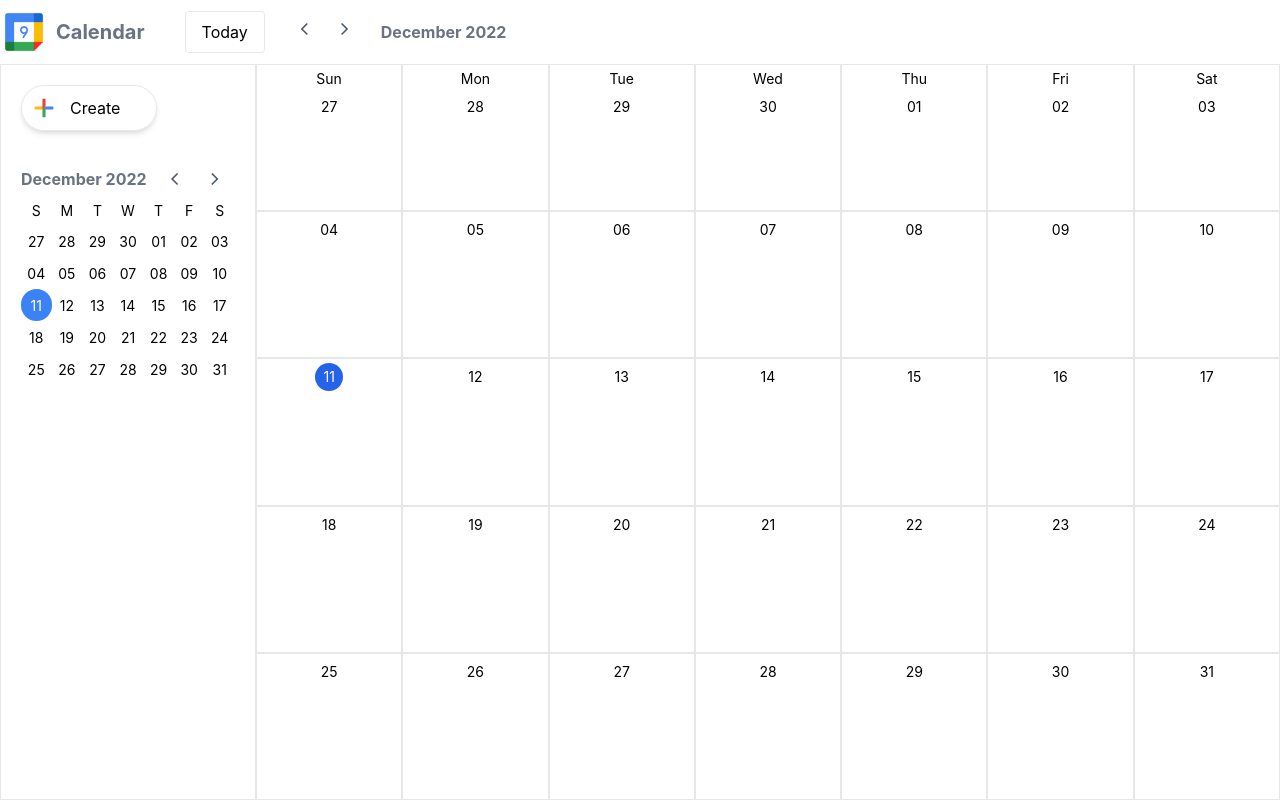
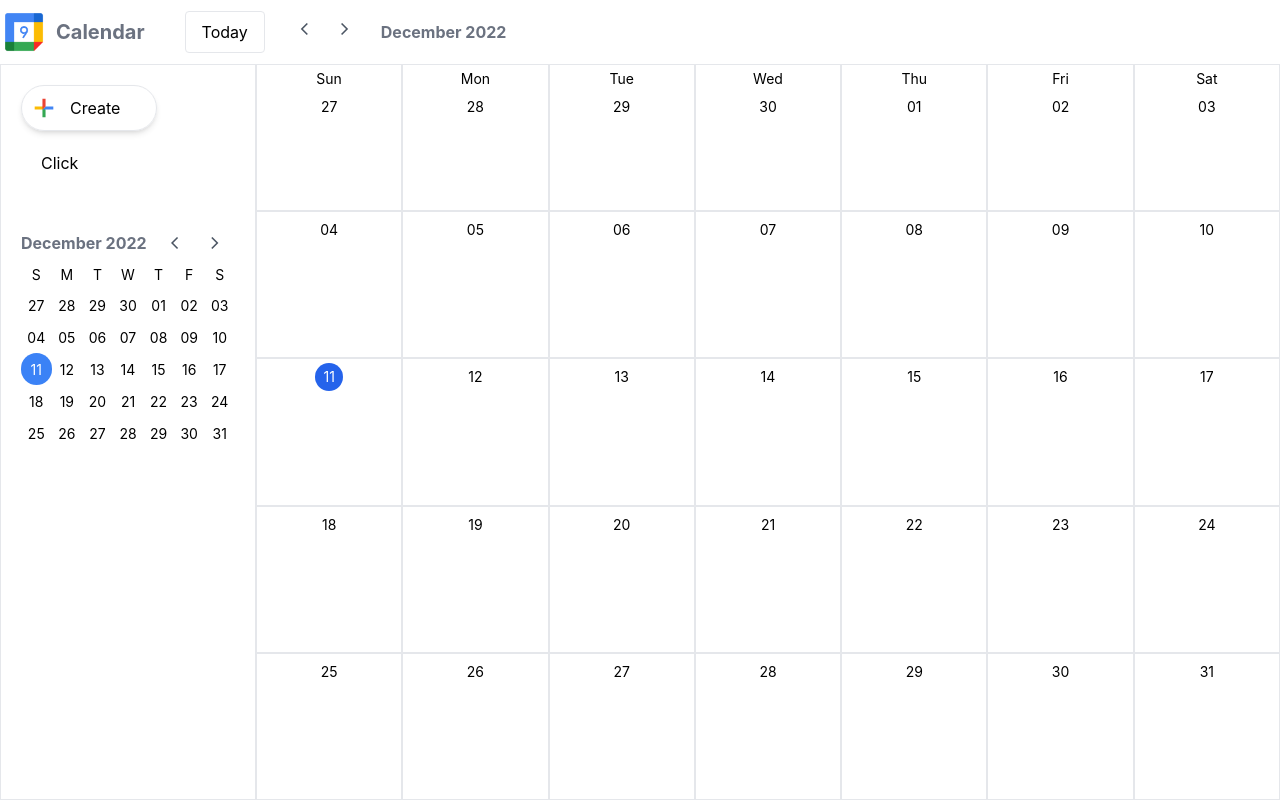
Before and after one commit to Siful-Bappy/Google-Calendar-Project, a React (Create React App) app: page / in a window 1280 px wide. Built offline with nearby package versions, Linux system fonts and the light colour scheme.

Commit message:
toggling of state is successfully complete

```diff
--- a/src/App.js
+++ b/src/App.js
@@ -6,11 +6,10 @@ import Sidebar from "./components/Sidebar";
 import Month from "./components/Month";
 import { useContext, useEffect, useState } from "react";
 import GlobalContext from "./context/GlobalContext";
+import EventModel from "./components/EventModel";
 
 function App() {
-  // console.table(getMonth());
-  const {monthIndex} = useContext(GlobalContext);
-  // console.log(monthIndex);
+  const {monthIndex, showEventModel, setShowEventModel} = useContext(GlobalContext);
   const [currentMonth, setCurrentMonth] = useState(getMonth());
   useEffect(() => {
     setCurrentMonth(getMonth(monthIndex))
@@ -18,6 +17,7 @@ function App() {
 
   return (
     <div className="h-screen flex flex-col">
+      { showEventModel && <EventModel></EventModel>}
       <CalendarHeader></CalendarHeader>
       <div className="flex flex-1">
         <Sidebar></Sidebar>
--- a/src/components/CreateEvent.js
+++ b/src/components/CreateEvent.js
@@ -1,13 +1,27 @@
-import React from 'react';
-import plusImg from "../assets/plus.svg"
+import React, { useContext, useState } from "react";
+import plusImg from "../assets/plus.svg";
+import GlobalContext from "../context/GlobalContext";
 
 const CreateEvent = () => {
-    return (
-        <button className='border p-2 rounded-full flex items-center shadow-md hover:shadow-2xl'>
-            <img src={plusImg} alt="" className='w-7 h-7'/>
-            <span className='pl-3 pr-7'>Create</span>
-        </button>
-    );
+  const { setShowEventModel } = useContext(GlobalContext);
+  const [click, setClick] = useState(false);
+  return (
+    <div>
+      <button
+        onClick={() => setShowEventModel(click)}
+        className="border p-2 rounded-full flex items-center shadow-md hover:shadow-2xl"
+      >
+        <img src={plusImg} alt="" className="w-7 h-7" />
+        <span className="pl-3 pr-7">Create</span>
+      </button>
+      <button
+        onClick={() => setClick(!click)}
+        className="rounded border-red-700 p-5 hover:text-red-700"
+      >
+        {click ? "Remove" : "Click"}
+      </button>
+    </div>
+  );
 };
 
 export default CreateEvent;
--- /dev/null
+++ b/src/components/EventModel.js
@@ -0,0 +1,22 @@
+import React, { useContext } from 'react';
+import GlobalContext from '../context/GlobalContext';
+
+const EventModel = () => {
+    const {setShowEventModel} = useContext(GlobalContext)
+    return (
+        <div  className='h-screen w-full fixed left-0 top-0 flex justify-center items-center'>
+            <form className='bg-white rounded-lg shadow-2xl w-1/4'>
+                <header className='bg-gray-100 px-4 py-2 flex justify-between item-center'>
+                    <span className='material-icons-outlined text-gray-400'>
+                        drag_handle
+                    </span>
+                    <span className='material-icons-outlined text-gray-400'>
+                        close
+                    </span>
+                </header>
+            </form>
+        </div>
+    );
+};
+
+export default EventModel;
--- a/src/context/ContextWrapper.js
+++ b/src/context/ContextWrapper.js
@@ -6,6 +6,7 @@ const ContextWrapper = (props) => {
   const [monthIndex, setMonthIndex] = useState(dayjs().month());
   const [smallCalendarMonth, setSmallCalendarMonth] = useState(null);
   const [DaySelected, setDaySelected] = useState(null);
+  const [showEventModel, setShowEventModel] = useState(false);
 
   useEffect(() => {
     if (smallCalendarMonth !== null) {
@@ -21,7 +22,9 @@ const ContextWrapper = (props) => {
         smallCalendarMonth,
         setSmallCalendarMonth,
         DaySelected,
-        setDaySelected
+        setDaySelected,
+        showEventModel,
+        setShowEventModel
       }}
     >
       {props.children}
--- a/src/context/GlobalContext.js
+++ b/src/context/GlobalContext.js
@@ -10,7 +10,9 @@ const GlobalContext = React.createContext({
 
     },
     daySelected: null,
-    setDaySelected: (index) => {}
+    setDaySelected: (index) => {},
+    showEventModel: false,
+    setShowEventModel: (index) => {}
 })
 
 export default GlobalContext;
```
